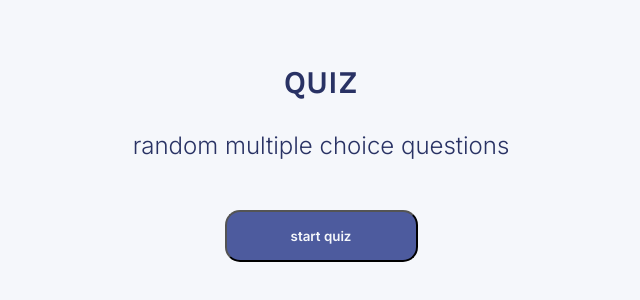
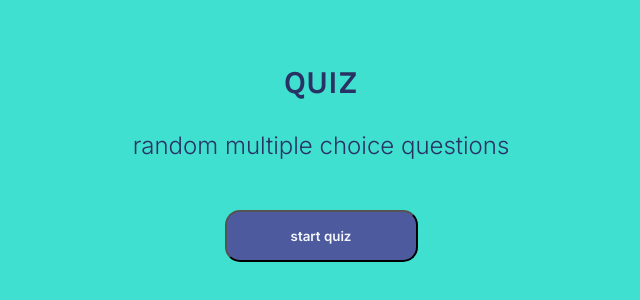
Before and after one commit to RaccoonHowell/react-quiz-app, a React (Create React App) app: page / in a window 1280 px wide. Shown: the part 212-512 px from the top of the page, without its empty margins (319-959 px from the left). Built offline with nearby package versions, Linux system fonts and the light colour scheme.

Commit message:
change background colour to check aws is auto deploying

```diff
--- a/src/App.css
+++ b/src/App.css
@@ -11,7 +11,8 @@ body {
   text-align: center;
   font-family: inter;
   font-weight: 300;
-  background: #F5F7FB;
+  /* background: #F5F7FB; */
+  background-color: turquoise;
   color: #293264;
 }
 
```
